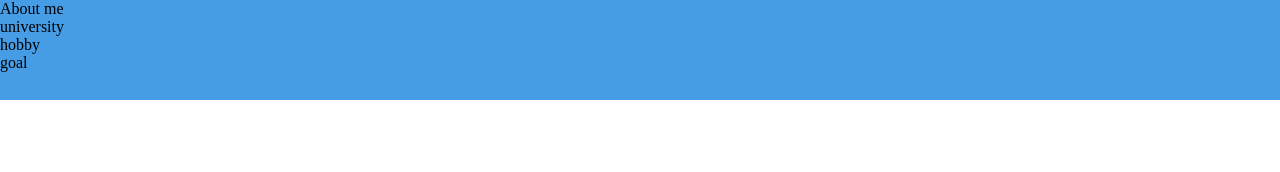
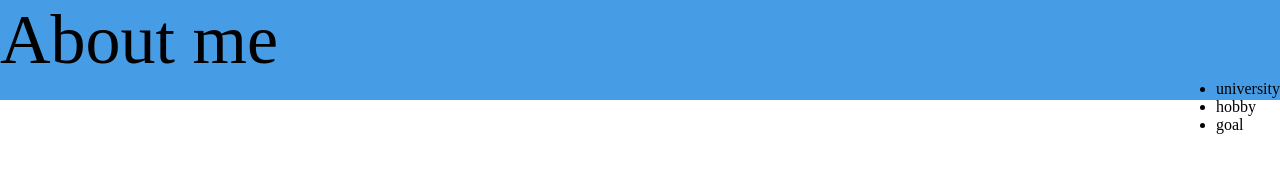
Before and after one commit to KojimaShumpei-web/my-portfolio, a plain HTML site: page index.html in a window 1280 px wide. Drawn offline with Linux system fonts and the light colour scheme; some packages are replaced by stand-ins of ours.

Commit message:
ポートフォリオサイトの開発を進めました

```diff
--- a/style.css
+++ b/style.css
@@ -2,3 +2,9 @@
   background-color: rgb(71, 156, 230);
   height: 100px;
 }
+.header-logo {
+  font-size: 70px;
+}
+.header-list {
+  justify-items: end;
+}
```
